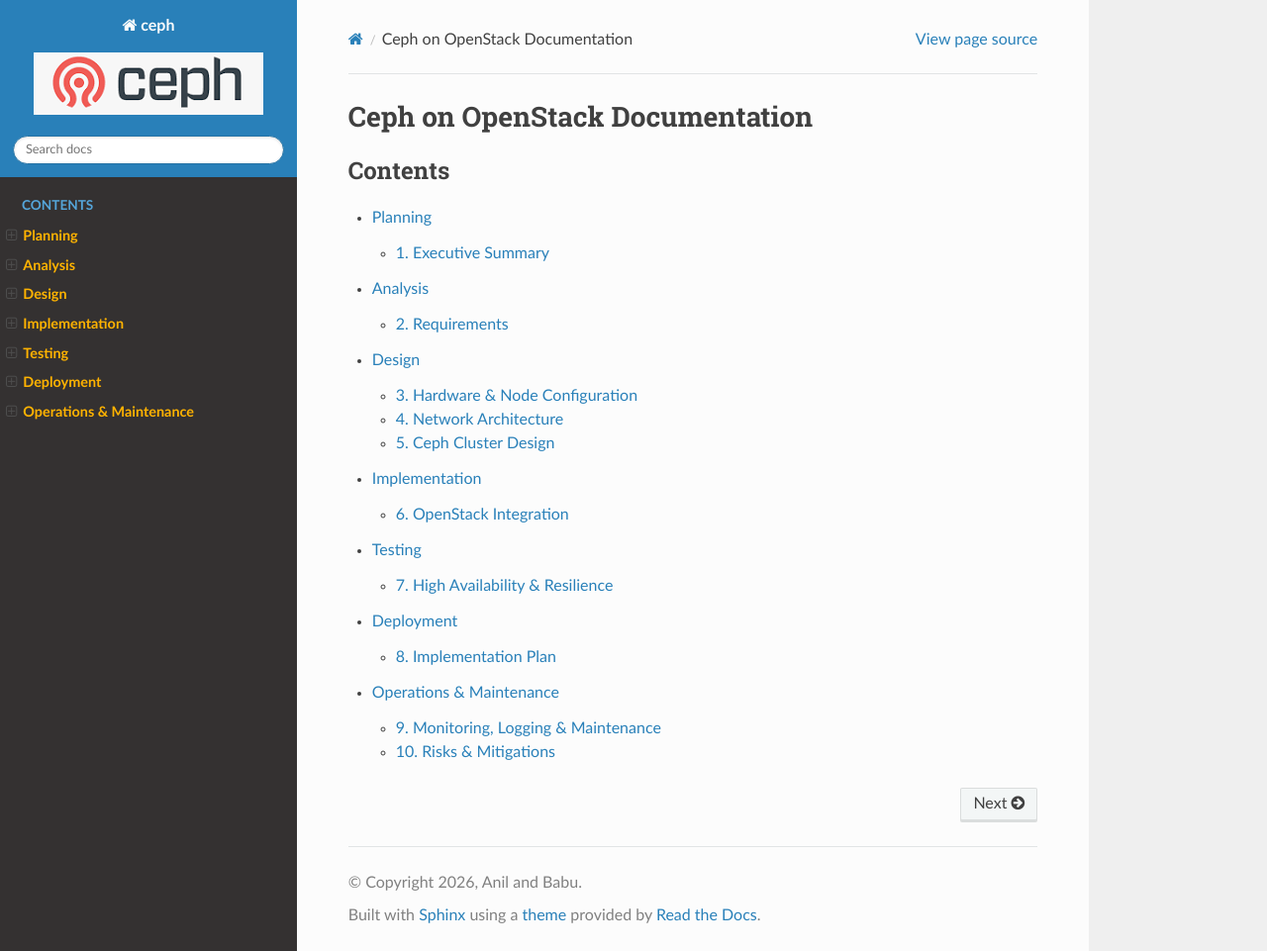
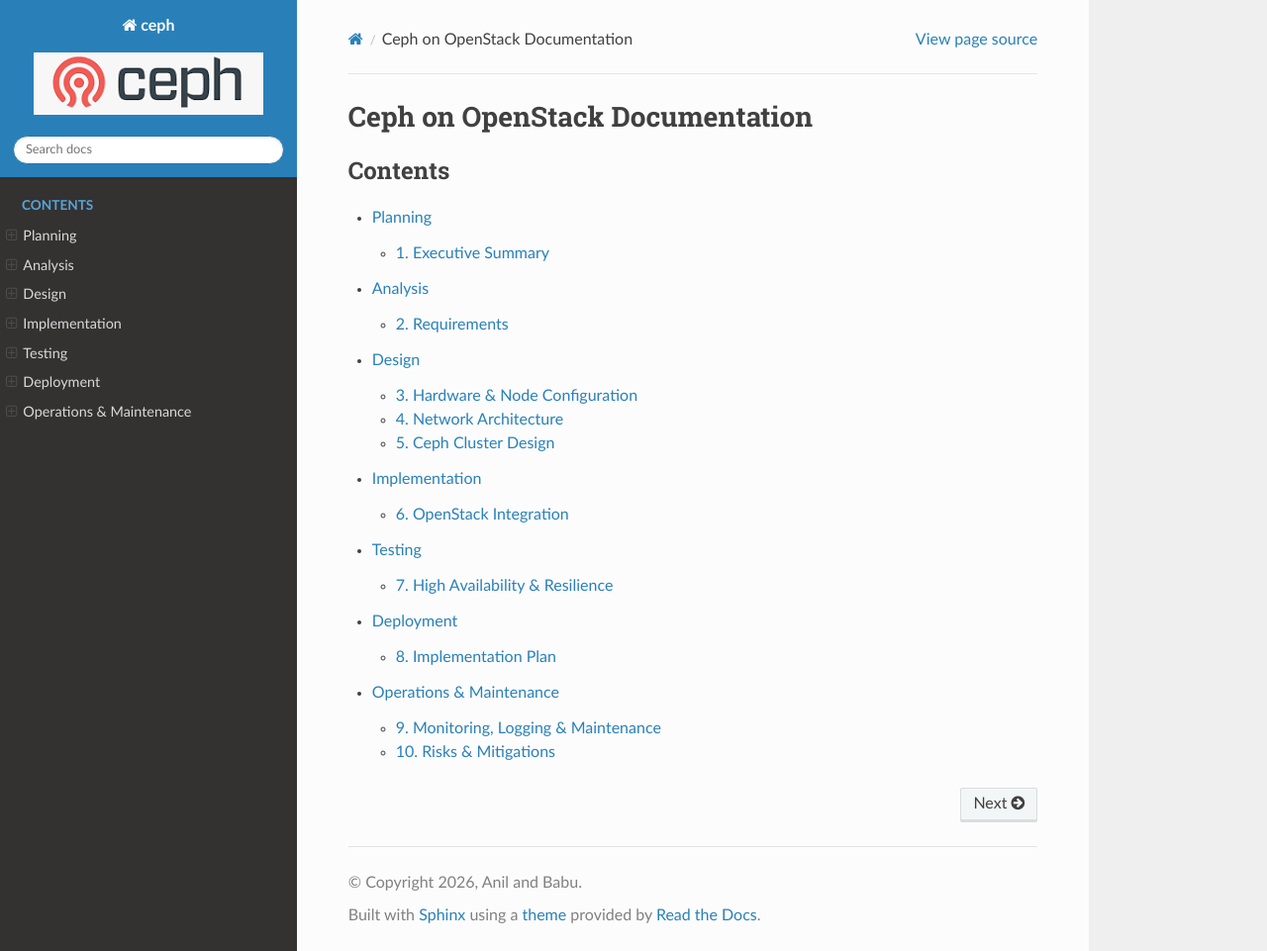
Before and after one commit to Venkatkbabu/ceph, a Sphinx documentation site: the page built from source/index.md, in a window 1280 px wide and 961 px high. Shown: the whole window at 99% size. Built offline with Sphinx 7.4.7 and the Read the Docs theme 3.1.0, drawn with Linux system fonts in a browser that asks for light colours.

Commit message:
Custom.css  html_css_files
Remove custom CSS file from configuration.

```diff
--- a/source/conf.py
+++ b/source/conf.py
@@ -34,5 +34,4 @@
     'navigation_depth': 4,
 }
 html_static_path = ['_static']
-html_css_files = ['custom.css']
 html_logo = 'logo.png'
```
